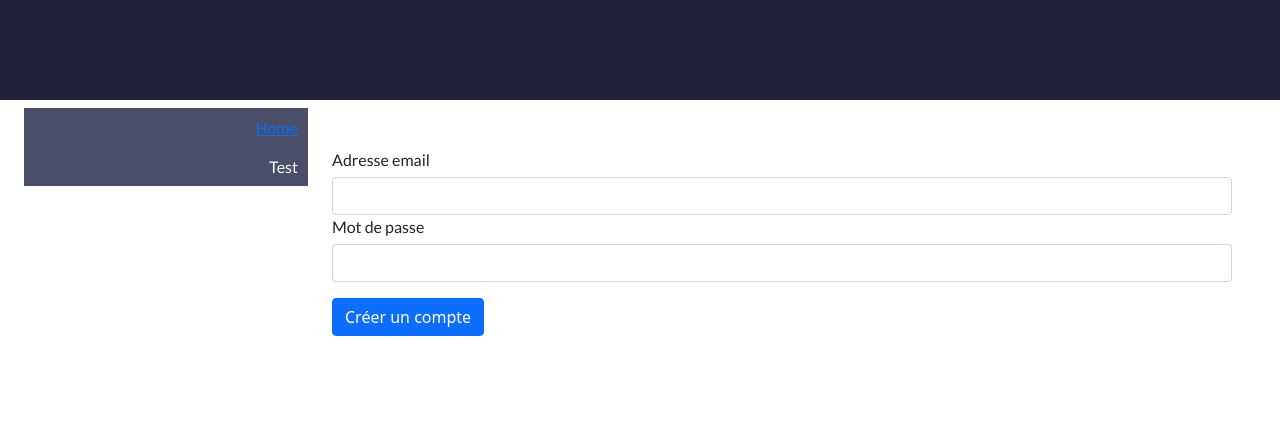
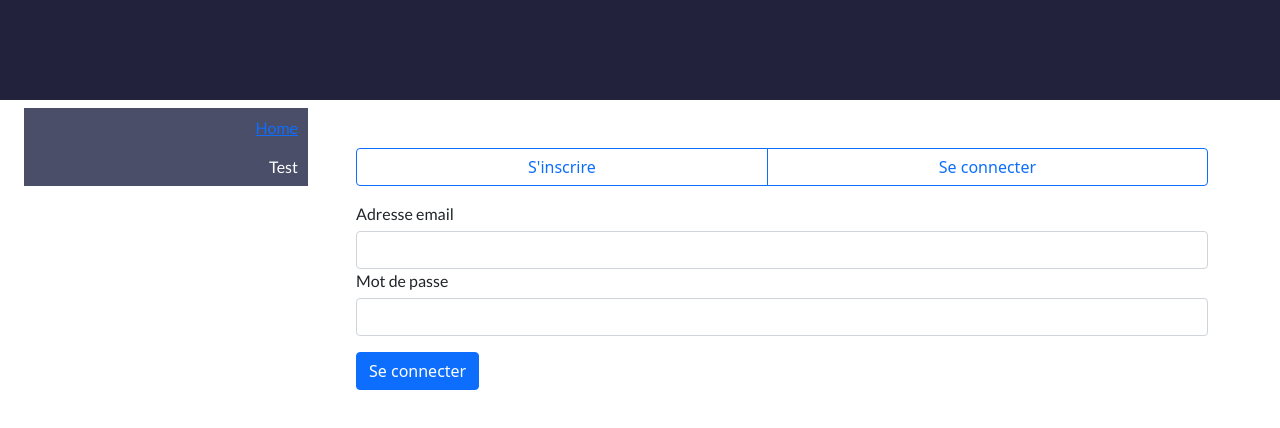
Before and after one commit to Burnlan/WilliamThal_7_20092021, a Vue app: page / in a window 1280 px wide. Shown: the top 428 px of the page. Built offline with nearby package versions, Linux system fonts and the light colour scheme.

Commit message:
created toggle between signup and login

```diff
--- a/src/components/ConnectionForm.vue
+++ b/src/components/ConnectionForm.vue
@@ -1,12 +1,15 @@
 <template>
+<div>
+    <form>
+        <label for="emailInput" class="form-label">Adresse email</label>
+        <input type="email" id="emailInput" class="form-control">
+        <label for="pwdInput" class="form-label">Mot de passe</label>
+        <input type="password" class="form-control" id="pwdInput">
+        <button v-if="signup" type="submit" class="btn btn-primary mt-3 end">Créer un compte</button>
+        <button v-else type="submit" class="btn btn-primary mt-3 end">Se connecter</button>
+    </form>
+</div>
 
-<form>
-    <label for="emailInput" class="form-label">Adresse email</label>
-    <input type="email" id="emailInput" class="form-control">
-    <label for="pwdInput" class="form-label">Mot de passe</label>
-    <input type="password" class="form-control" id="pwdInput">
-    <button type="submit" class="btn btn-primary mt-3 end">Créer un compte</button>
-</form>
 
 
 
@@ -14,7 +17,10 @@
 
 <script>
 export default {
-
+    name: "ConnectionForm",
+    props: {
+        signup: { type: Boolean }
+    }
 }
 </script>
 
--- a/src/views/Home.vue
+++ b/src/views/Home.vue
@@ -1,7 +1,15 @@
 <template>
-  <div class="home">
-    <ConnectionForm />
+<div class="container-sm">
+  <div class="btn-group con-selector mb-3" role="group">
+    <button @click="select('signup')" class="btn btn-outline-primary" ref="signbtn">S'inscrire</button>
+    <button @click="select('login')" class="btn btn-outline-primary" ref="logbtn">Se connecter</button>
   </div>
+
+  <ConnectionForm :signup="signup"/>
+
+</div>
+
+
 </template>
 
 <script>
@@ -11,7 +19,35 @@ export default {
   name: 'Home',
   components: {
     ConnectionForm
+  },
+  data(){
+    return {
+      signup: false
+    }
+  },
+  methods: {
+    select(btn) {
+      if(btn == "signup") {
+        this.$refs.logbtn.classList.remove("active");
+        this.$refs.signbtn.classList.add("active");
+        this.signup = true;
+      } else {
+        this.$refs.signbtn.classList.remove("active");
+        this.$refs.logbtn.classList.add("active");
+        this.signup = false;
+      }
+    console.log(this.signup);
+    }
   }
 }
 
 </script>
+
+<style lang="scss">
+.con-selector {
+  display: flex;
+}
+
+
+
+</style>
```
